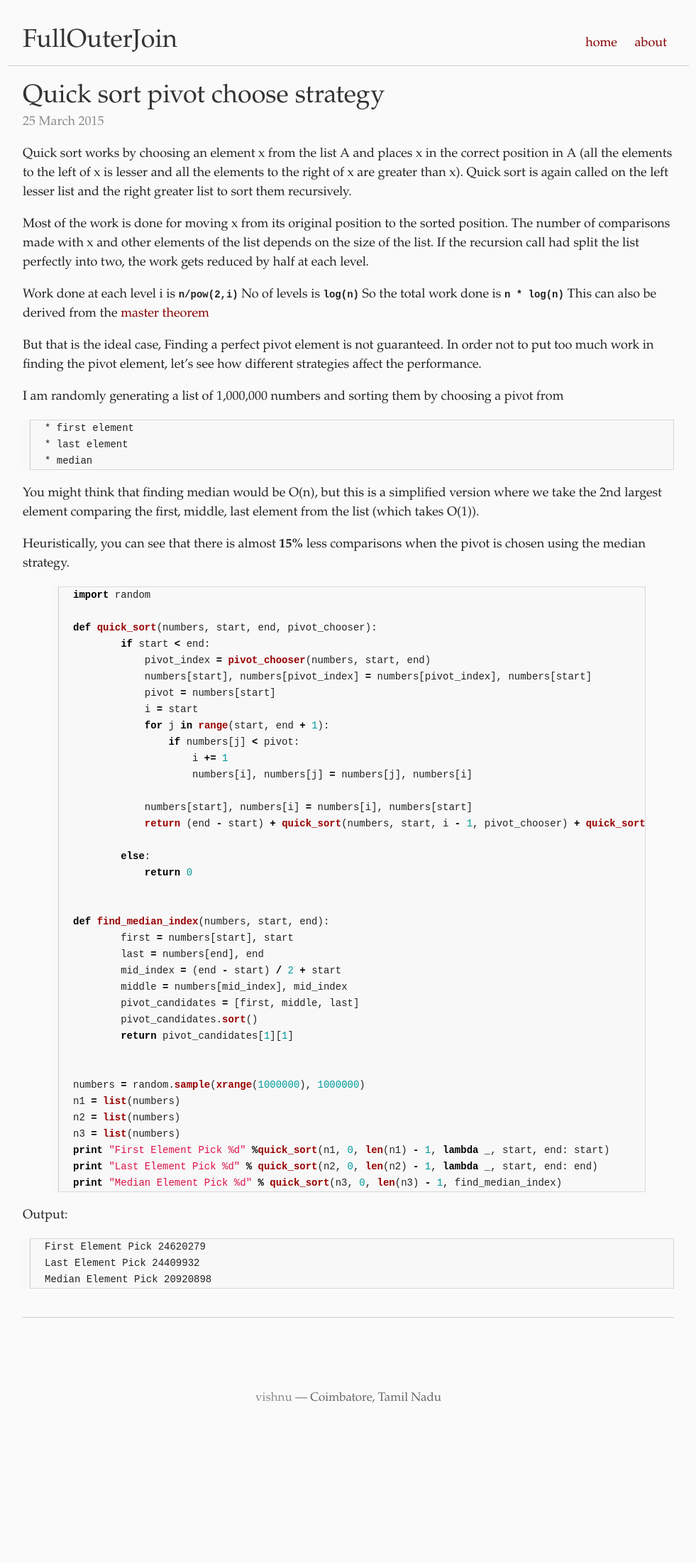
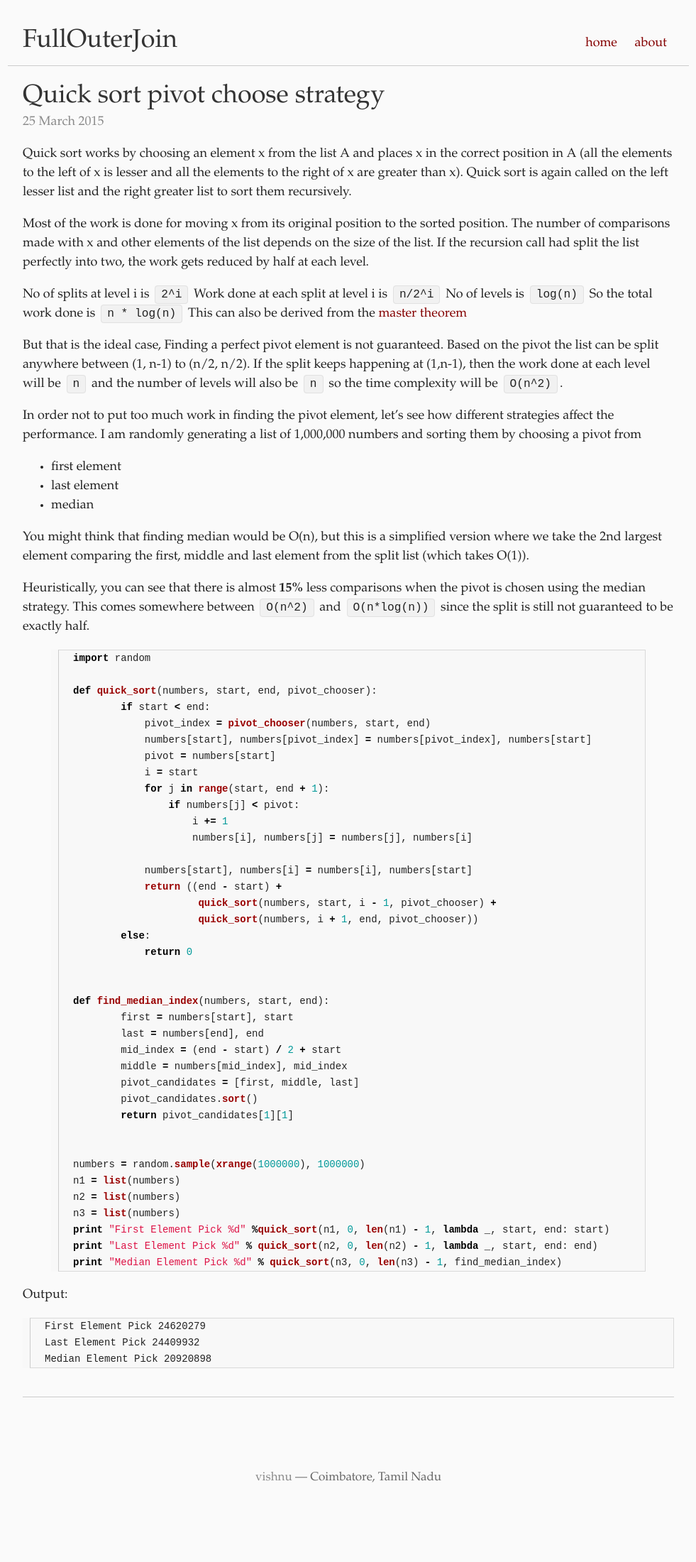
Before and after one commit to vishnukarthikl/vishnukarthikl.github.com, a Jekyll site: the page built from _posts/2015-03-25-Quick-sort-pivot-comparison.md, in a window 1280 px wide. Shown: the whole page at 71% size, without its empty margins (149-1130 px from the left). Built offline with Jekyll 4.4.1, drawn with Linux system fonts in a browser that asks for light colours; nearby versions of some CDN libraries; comment, search, counter and statistics services are not loaded; before the commit the page ends 2088 px from its top, so only the background shows below that.

Commit message:
Updating Quick sort post and added span highlighting

```diff
--- a/_posts/2015-03-25-Quick-sort-pivot-comparison.md
+++ b/_posts/2015-03-25-Quick-sort-pivot-comparison.md
@@ -10,22 +10,23 @@ Quick sort works by choosing an element x from the list A and places x in the co
 
 Most of the work is done for moving x from its original position to the sorted position. The number of comparisons made with x and other elements of the list depends on the size of the list. If the recursion call had split the list perfectly into two, the work gets reduced by half at each level.
 
-Work done at each level i is **`n/pow(2,i)`**
-No of levels is **`log(n)`**
-So the total work done is **`n * log(n)`**
+No of splits at level i is `2^i`
+Work done at each split at level i is `n/2^i`
+No of levels is `log(n)`
+So the total work done is `n * log(n)`
 This can also be derived from the [master theorem][1]
 
-But that is the ideal case, Finding a perfect pivot element is not guaranteed. In order not to put too much work in finding the pivot element, let's see how different strategies affect the performance.
+But that is the ideal case, Finding a perfect pivot element is not guaranteed. Based on the pivot the list can be split anywhere between (1, n-1) to (n/2, n/2). If the split keeps happening at (1,n-1), then the work done at each level will be `n` and the number of levels will also be `n` so the time complexity will be `O(n^2)`.
 
-I am randomly generating a list of 1,000,000 numbers and sorting them by choosing a pivot from
+In order not to put too much work in finding the pivot element, let's see how different strategies affect the performance. I am randomly generating a list of 1,000,000 numbers and sorting them by choosing a pivot from
 
-    * first element
-    * last element
-    * median
+* first element
+* last element
+* median
 
-You might think that finding median would be O(n), but this is a simplified version where we take the 2nd largest element comparing the first, middle, last element from the list (which takes O(1)).
+You might think that finding median would be O(n), but this is a simplified version where we take the 2nd largest element comparing the first, middle and last element from the split list (which takes O(1)).
 
-Heuristically, you can see that there is almost **15%** less comparisons when the pivot is chosen using the median strategy.
+Heuristically, you can see that there is almost **15%** less comparisons when the pivot is chosen using the median strategy. This comes somewhere between `O(n^2)` and `O(n*log(n))` since the split is still not guaranteed to be exactly half.
 
 {% highlight python %}
 import random
@@ -42,8 +43,9 @@ def quick_sort(numbers, start, end, pivot_chooser):
                     numbers[i], numbers[j] = numbers[j], numbers[i]
 
             numbers[start], numbers[i] = numbers[i], numbers[start]
-            return (end - start) + quick_sort(numbers, start, i - 1, pivot_chooser) + quick_sort(numbers, i + 1, end,
-                                                                                                 pivot_chooser)
+            return ((end - start) +
+                     quick_sort(numbers, start, i - 1, pivot_chooser) +
+                     quick_sort(numbers, i + 1, end, pivot_chooser))
         else:
             return 0
 
--- a/css/style.css
+++ b/css/style.css
@@ -111,6 +111,16 @@ blockquote {
 pre, tt, code {
   font-family: monospace;
   font-size: 14px;
+}
+
+p code {
+    padding: .2rem .5rem;
+    margin: 0 .2rem;
+    font-size: 90%;
+    white-space: nowrap;
+    background: #F1F1F1;
+    border: 1px solid #E1E1E1;
+    border-radius: 4px;
 }
 
 sup {
```
Also changed, not shown: 3 other files.
